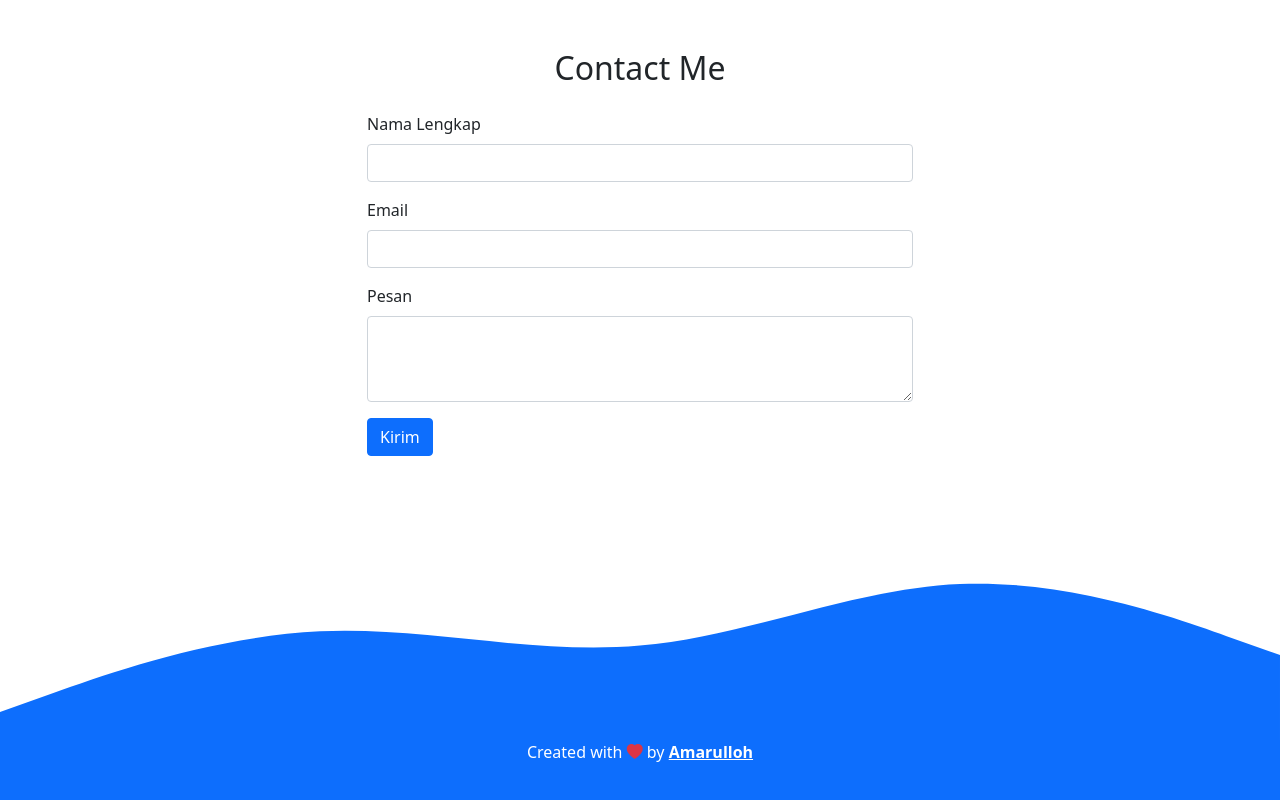
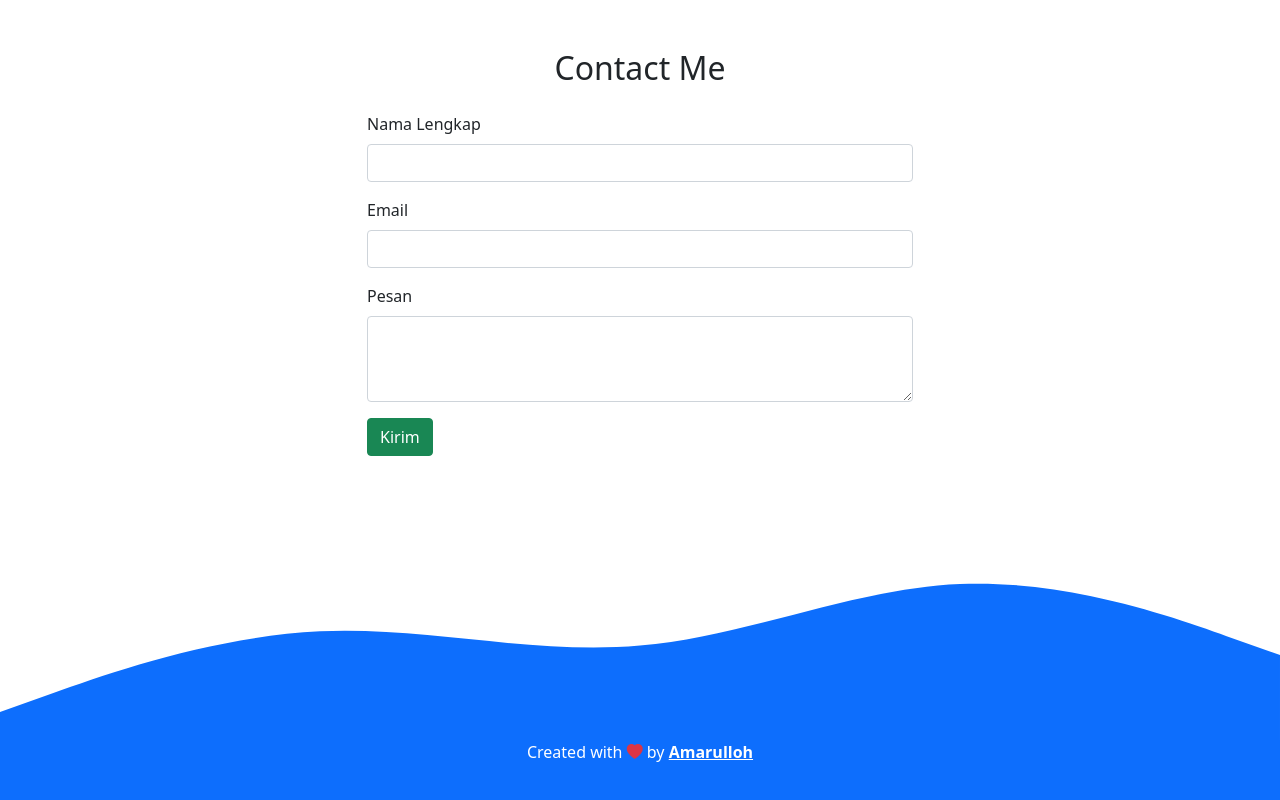
Before and after one commit to amarulloh-02/amarulloh.github.io, a plain HTML site: page index.html in a window 1280 px wide. Shown: the part 2454-3254 px from the top of the page. Drawn offline with nearby package versions, Linux system fonts and the light colour scheme.

Commit message:
ubah warna button menjadi hijau

```diff
--- a/index.html
+++ b/index.html
@@ -156,7 +156,7 @@
             <textarea class="form-control" id="pesan" rows="3"></textarea>
           </div>
         </form>
-        <button class="btn btn-primary">Kirim</button>
+        <button class="btn btn-success">Kirim</button>
       </div>
     </div>
   </div>
```
